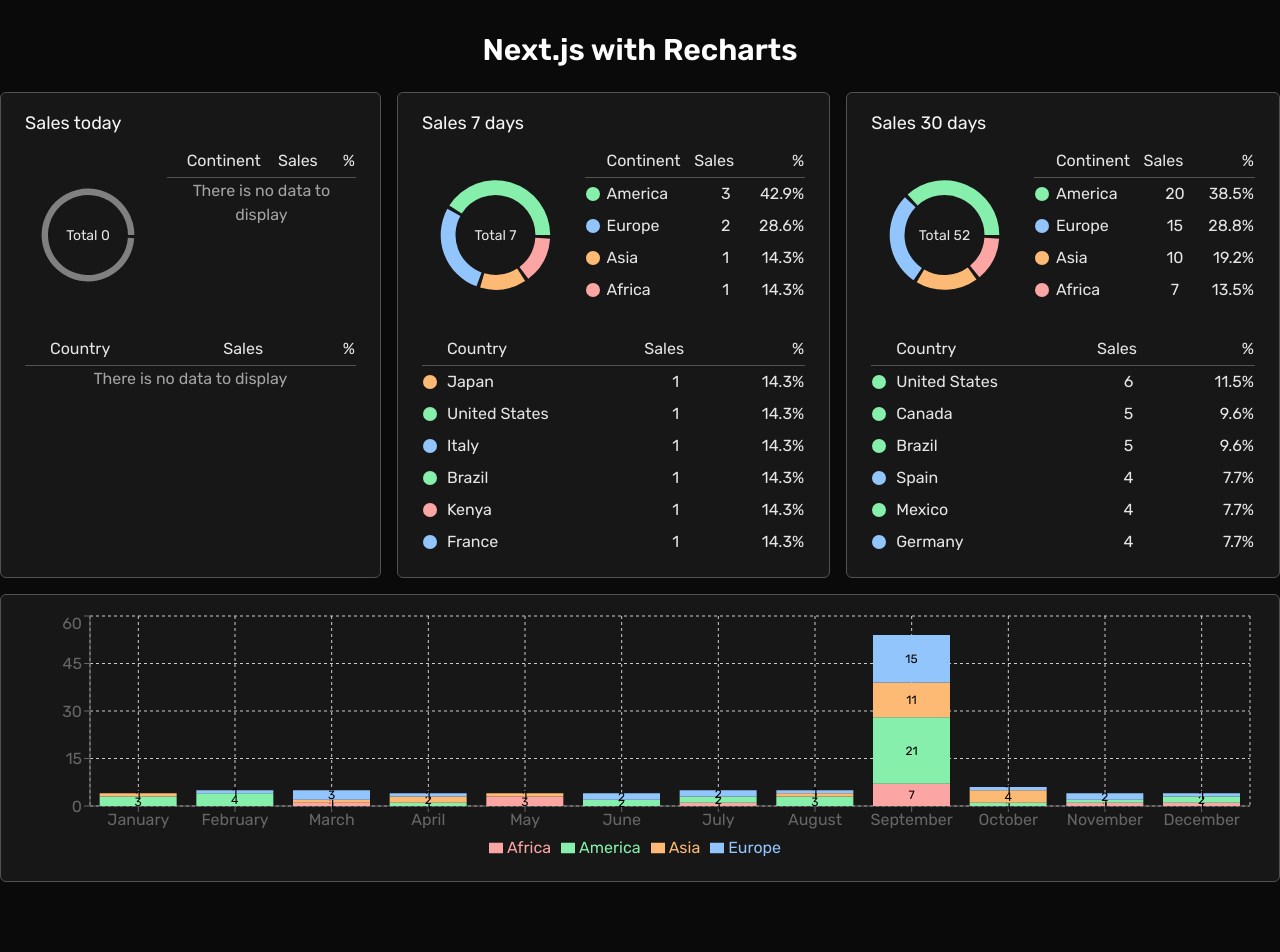
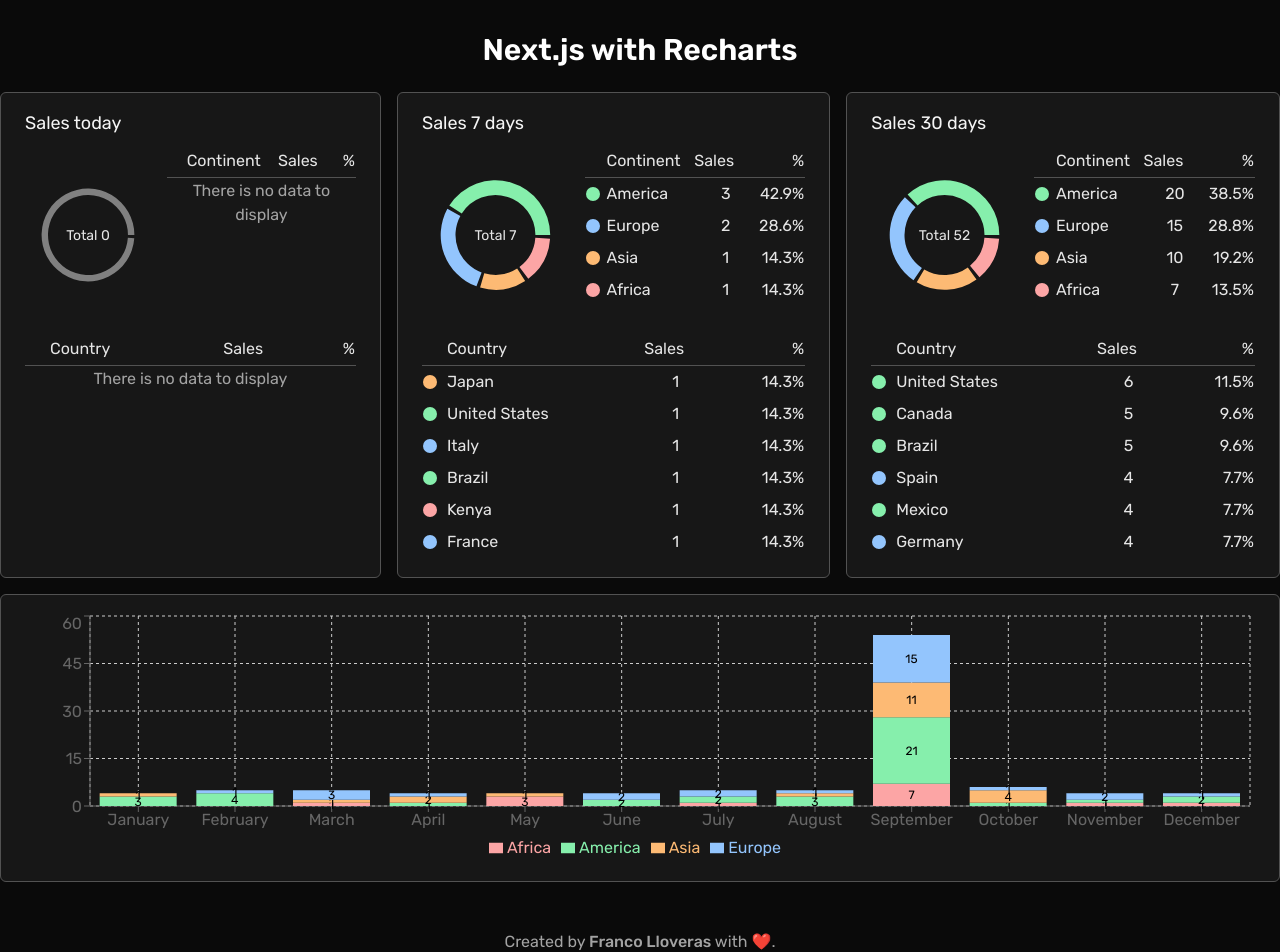
Before and after one commit to francolloveras/nextjs-recharts, a Next.js app: page / in a window 1280 px wide. Shown: the top 952 px of the page. Before the commit the page ends 882 px from the top, so only its background shows below. Built offline with nearby package versions, Linux system fonts and the light colour scheme.

Commit message:
Add credits footer component

```diff
--- a/src/app/page.tsx
+++ b/src/app/page.tsx
@@ -1,4 +1,5 @@
 import DailyCard from '@/components/daily-card'
+import Footer from '@/components/footer'
 import MonthCard from '@/components/month-card'
 
 export default function Home() {
@@ -15,6 +16,7 @@ export default function Home() {
       <section className="h-72 w-full rounded-md border border-neutral-600 bg-neutral-900 px-6 py-4">
         <MonthCard />
       </section>
+      <Footer />
     </main>
   )
 }
--- /dev/null
+++ b/src/components/footer.tsx
@@ -0,0 +1,18 @@
+export default function Footer() {
+  return (
+    <footer className="text-neutral-400 text-center mt-8 mb-4">
+      <span>Created by </span>
+      <a
+        href="http://github.com/francolloveras"
+        className="font-medium hover:text-red-400 hover:underline"
+        target="_blank"
+        rel="noopener noreferrer"
+      >
+        Franco Lloveras
+      </a>
+      <span> with </span>
+      ❤️
+      <span>.</span>
+    </footer>
+  )
+}
```
